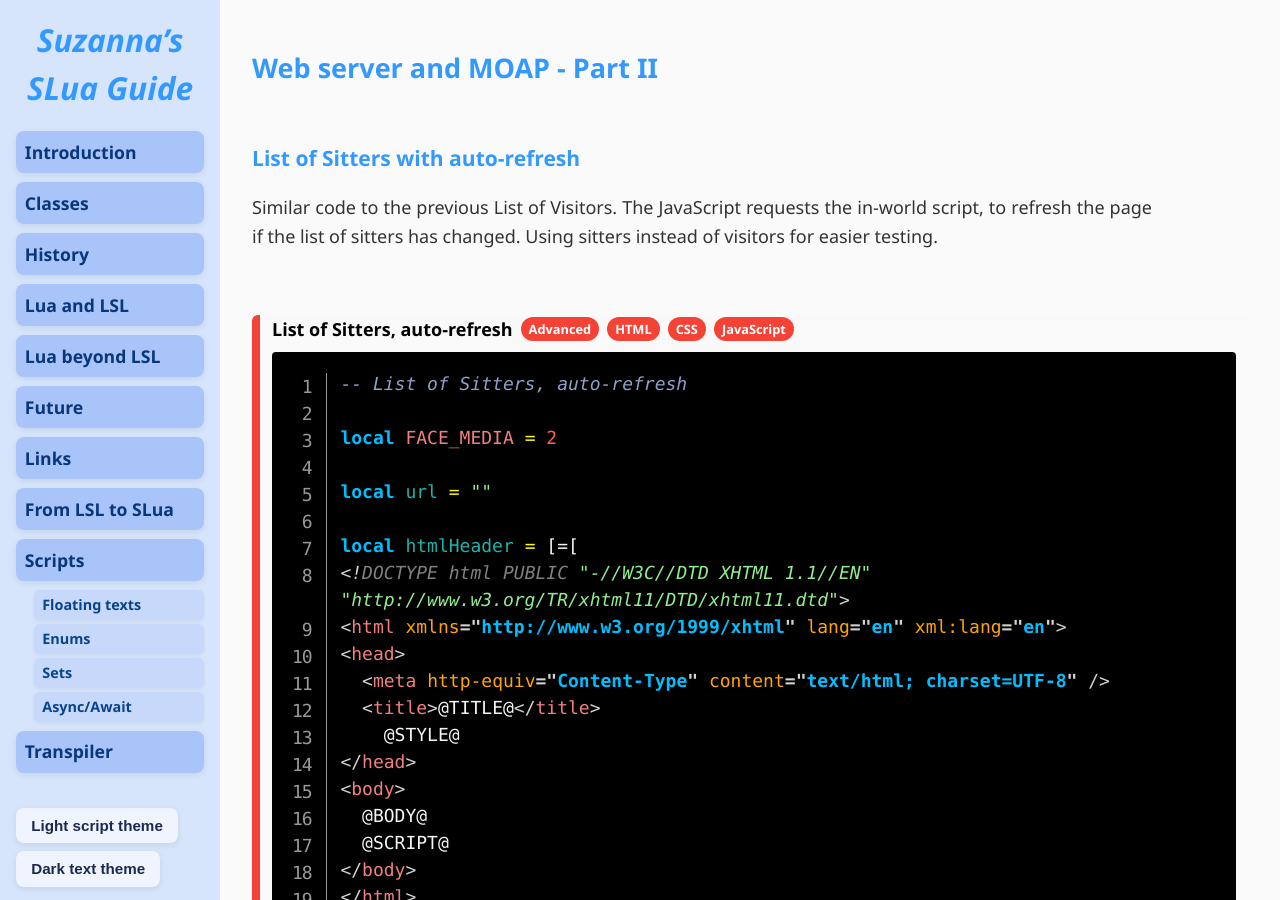
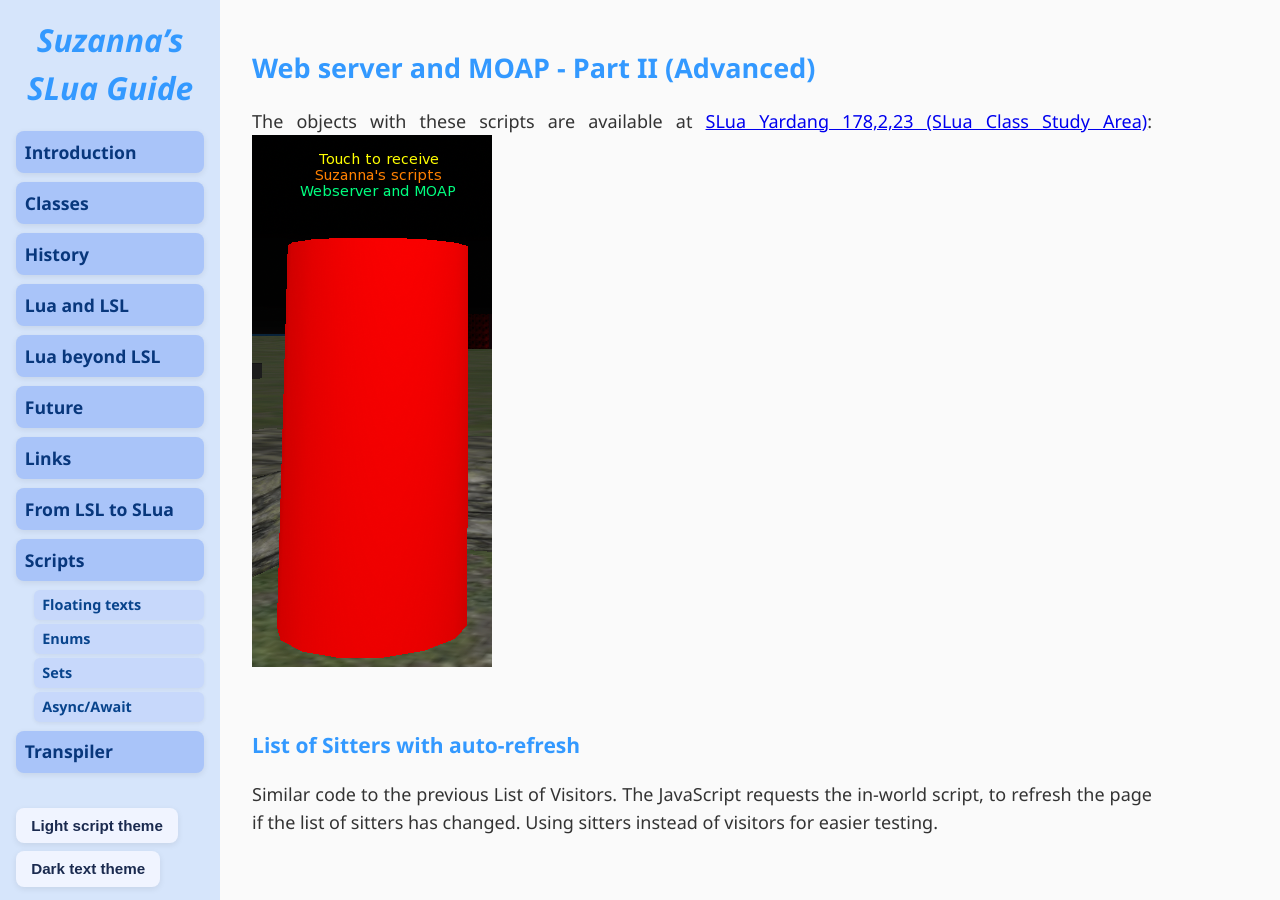
Before and after one commit to Suzanna-Linn/slua, a Jekyll site: the page built from docs/scripts-web2.md, in a window 1280 px wide and 900 px high. Built offline with Jekyll 4.4.1, drawn with Linux system fonts in a browser that asks for light colours; nearby versions of some CDN libraries; comment, search, counter and statistics services are not loaded.

Commit message:
Update scripts-web2.md

```diff
--- a/docs/scripts-web2.md
+++ b/docs/scripts-web2.md
@@ -4,7 +4,10 @@ title: Web server and MOAP
 markup_content: true
 ---
 
-## Web server and MOAP - Part II
+## Web server and MOAP - Part II (Advanced)
+
+The objects with these scripts are available at [SLua Yardang 178,2,23 (SLua Class Study Area)](secondlife://Aditi/secondlife/SLua%20Yardang/178/2/23):
+<img src="images/giver.png" alt="Web server and MOAP">
 
 ### List of Sitters with auto-refresh
 
```
